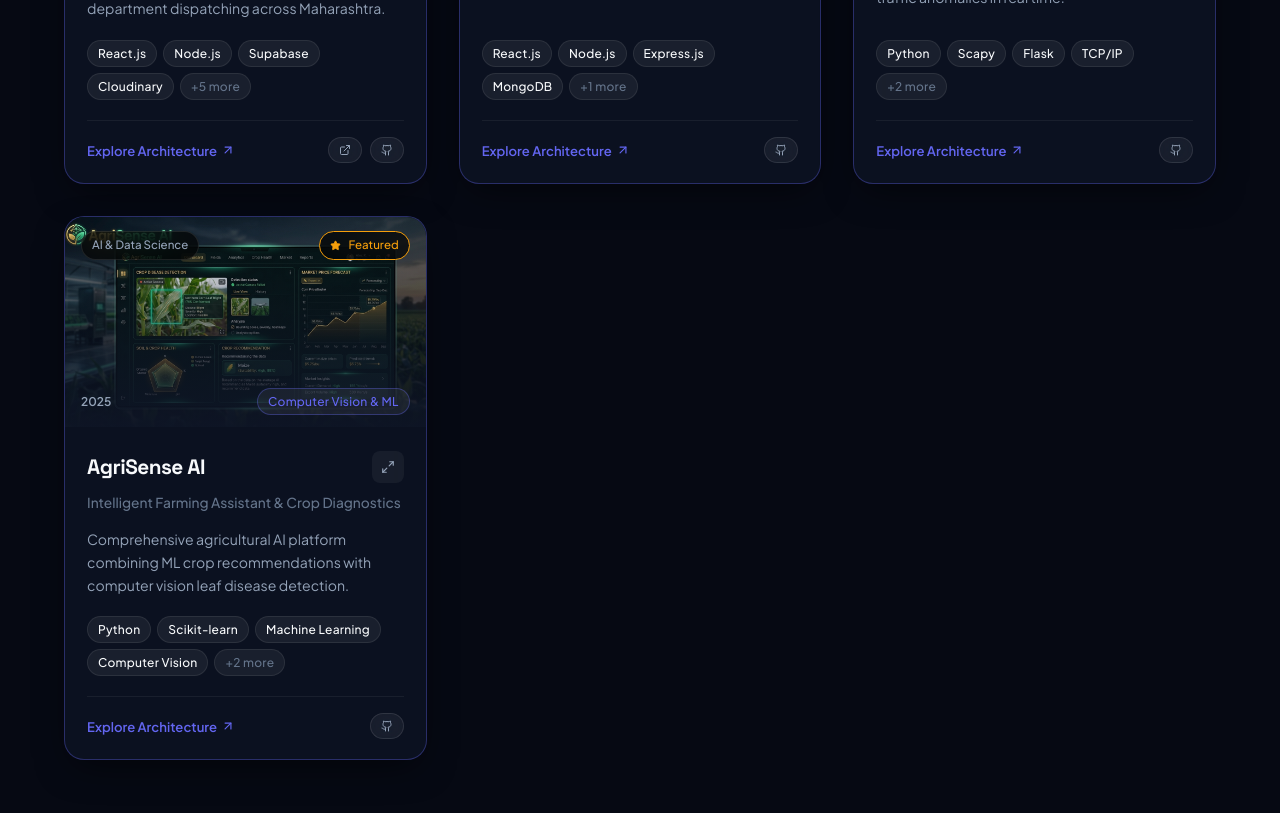
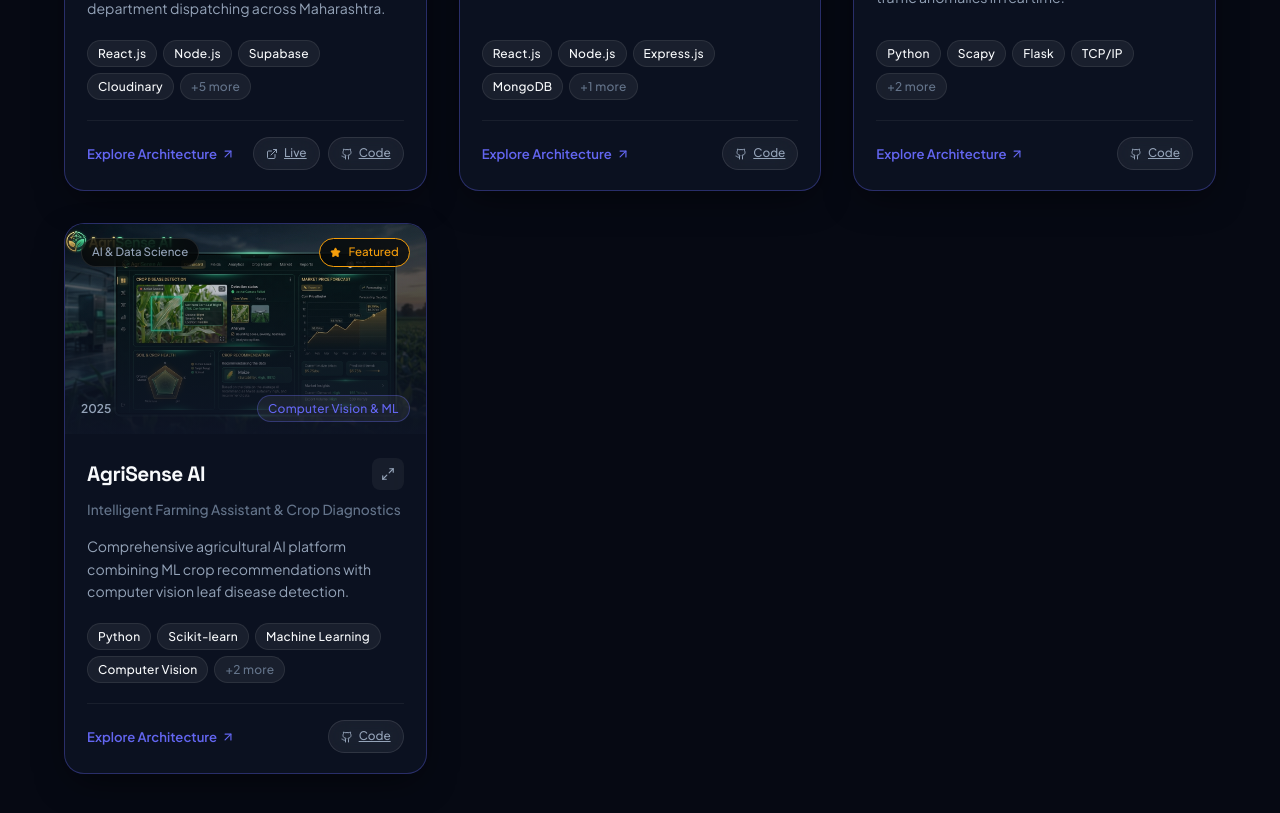
Before and after one commit to Dnyaneshh18/My_PortFolio, a React (Vite) app: page / in a window 1280 px wide. Shown: the part 4300-5113 px from the top of the page. Built offline with nearby package versions, Linux system fonts and the light colour scheme.

Commit message:
Enhance project links visibility and add GitHub repo link

```diff
--- a/src/components/Projects.jsx
+++ b/src/components/Projects.jsx
@@ -259,10 +259,11 @@ export default function Projects({ onSelectProject }) {
                             soundFx.playSuccess();
                           }}
                           className="glass-pill"
-                          style={{ padding: '6px 10px', fontSize: '0.74rem' }}
+                          style={{ padding: '6px 12px', fontSize: '0.74rem', gap: '6px' }}
                           title="Live Demo"
                         >
                           <ExternalLink size={12} />
+                          <span>Live</span>
                         </a>
                       )}
                       {project.github && (
@@ -275,10 +276,11 @@ export default function Projects({ onSelectProject }) {
                             soundFx.playHover();
                           }}
                           className="glass-pill"
-                          style={{ padding: '6px 10px', fontSize: '0.74rem' }}
+                          style={{ padding: '6px 12px', fontSize: '0.74rem', gap: '6px' }}
                           title="GitHub Source"
                         >
                           <GithubIcon size={12} />
+                          <span>Code</span>
                         </a>
                       )}
                     </div>
--- a/src/data/portfolioData.js
+++ b/src/data/portfolioData.js
@@ -127,7 +127,7 @@ export const portfolioData = {
         { title: "Dynamic Heatmaps", desc: "Real-time issue clustering and area risk rankings across multiple regions." },
         { title: "Resolution Proof Workflow", desc: "Department Heads upload on-site photographic proof verified by Central Admin." }
       ],
-      github: "https://github.com/Dnyaneshh18",
+      github: "https://github.com/Dnyaneshh18/My_PortFolio",
       liveDemo: "https://civic-assist-platform-main.vercel.app/"
     },
     {
```
